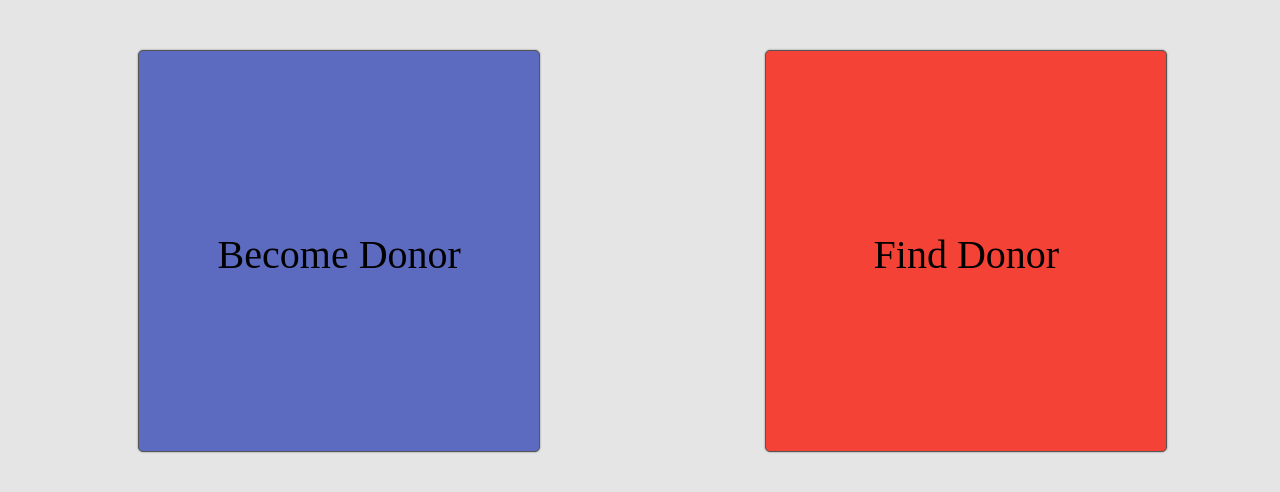
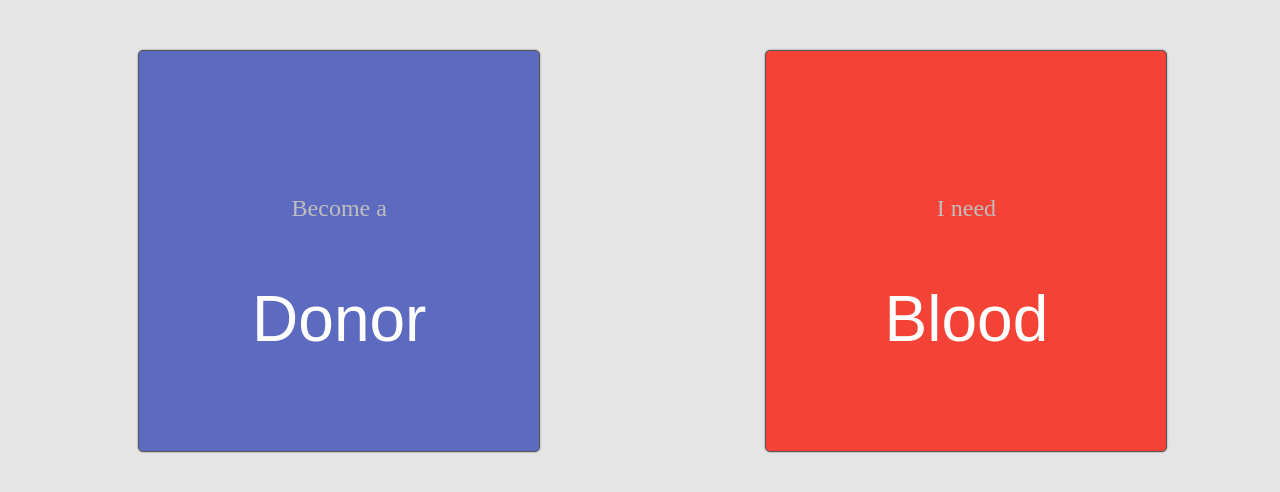
Before and after one commit to bineeth923/mits-hackathon, a Django app: page / in a window 1280 px wide. Shown: the part 149-641 px from the top of the page. Run offline with Django 3.2, Linux system fonts and the light colour scheme; some libraries are stand-ins or nearby versions.

Commit message:
added bugs

```diff
--- a/bloodfinder/blood_rank.py
+++ b/bloodfinder/blood_rank.py
@@ -45,7 +45,7 @@ def get_weighted_donors(request: Request):
         w.weight = get_blood_weight(blood_group, d.blood_group)
         if w.weight == 0:
             continue
-        if Donations.objects.filter(donor=d).filter(has_accepted=None).exists():
+        if Donations.objects.filter(donor=d, request=request).exists():
             continue
         if district == d.district:
             w.weight += 1
@@ -63,4 +63,5 @@ def get_weighted_donors(request: Request):
 
 def blood_rank(request: Request, top=3):
     weighted_list = get_weighted_donors(request)
-    return weighted_list[:top]
+    donor_list = [w.donor for w in weighted_list]
+    return donor_list[:top]
--- a/bloodfinder/models.py
+++ b/bloodfinder/models.py
@@ -77,8 +77,8 @@ class Donations(models.Model):
     donor = models.ForeignKey(Donor, on_delete=models.SET_NULL, null=True)
     request = models.ForeignKey(Request, on_delete=models.SET_NULL, null=True)
 
-    has_completed = models.BooleanField(default=False)
-    has_accepted = models.NullBooleanField()
+    is_completed = models.BooleanField(default=False)
+    is_accepted = models.NullBooleanField()
 
 
 class Complaints(models.Model):
--- a/bloodfinder/static/portel.css
+++ b/bloodfinder/static/portel.css
@@ -2,6 +2,7 @@ body{
     margin: 0;
     padding: 0;
     background-color: #e5e5e5;
+    transition: 0.35s ease-in-out;
 }
 .container{
     width: 100vw;
@@ -28,9 +29,21 @@ body{
 }
 .card:hover{
     box-shadow: 0 0 14px #00000078;
+    transform:scale(1.2);
 }
 p{
     top: 35%;
     position: relative;
     font-size: 2.5em;
 }
+.card span{
+    top: 18vh;
+    position:  relative;
+    color: #c1bdbd;
+    font-size:  1.5em;
+}
+.card p{
+        color: white;
+    font-family: fantasy;
+    font-size: 4em;
+}
--- a/bloodfinder/templates/bloodfinder/web_index.html
+++ b/bloodfinder/templates/bloodfinder/web_index.html
@@ -17,15 +17,30 @@
 <body>
     <div class="container">
         <div class="left" >
-            <div class="card" style="background-color: #F44336;" onclick="window.location='{% url 'portal_request_blood' %}'">
-                <p>Find Donor</p>
+            <div class="card" id="blood" style="background-color: #F44336;" onclick="window.location='{% url 'portal_request_blood' %}'">
+                <span>I need </span>
+                <p>Blood</p>
             </div>
         </div>
         <div class="right" >
-            <div class="card" style="background-color: #5C6BC0;">
-                <p>Become Donor</p>
+            <div class="card" id="donor" style="background-color: #5C6BC0;" onclick="window.location='{% url 'portal_registration_phone_verify' %}'">
+                <span>Become a</span>
+                <p>Donor</p>
             </div>
         </div>
     </div>
 </body>
+<script src="{% static 'jquery-1.12.2.min.js' %}"></script>
+<script>
+    $('#donor').hover(function () {
+        $('body')[0].style.backgroundColor = '#9FA8DA';
+    }, function () {
+         $('body')[0].style.backgroundColor = '#e5e5e5';
+    });
+    $('#blood').hover(function () {
+        $('body')[0].style.backgroundColor = '#ef9a9a';
+    }, function () {
+         $('body')[0].style.backgroundColor = '#e5e5e5';
+    })
+</script>
 </html>
--- a/bloodfinder/views.py
+++ b/bloodfinder/views.py
@@ -70,6 +70,7 @@ class PortalRegistrationPhoneVerify(View):
         sms.sender = "BDF-VERIFY"
         sms.to = request.POST['phone']
         sms.message = "Your OTP is " + pyotp.TOTP(opt_key).now()
+        print(sms.message)
         sms.save()
         return redirect('portal_donor_registration')
 
@@ -142,6 +143,7 @@ def api_search(request):
         sms.to = donor.phone
         sms.message = "There is a request for your blood urgently. Please confirm by replying to this SMS with a YES."
         sms.save()
+        print(sms.message)
 
     return JsonResponse({'status': 'ok'})
 
```
